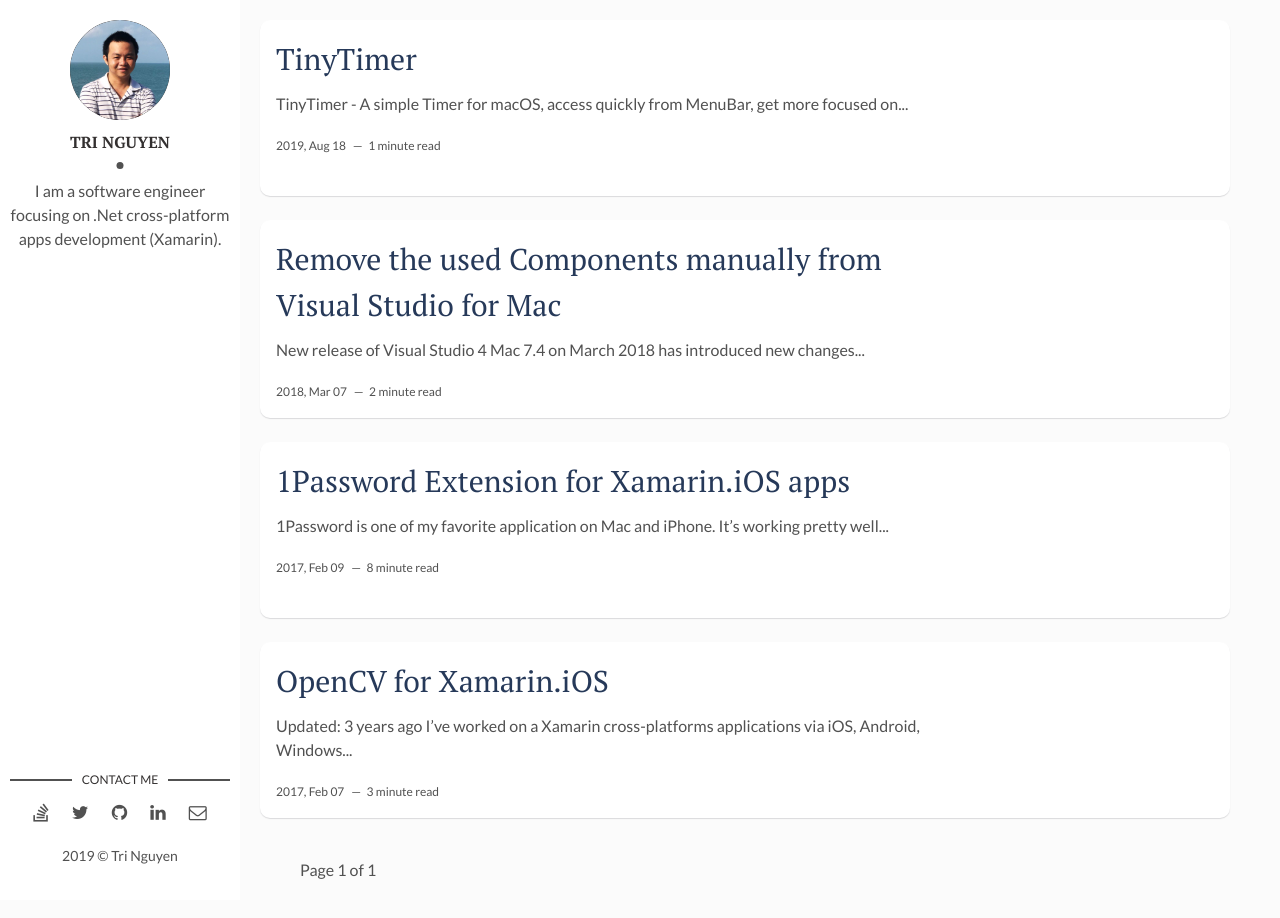
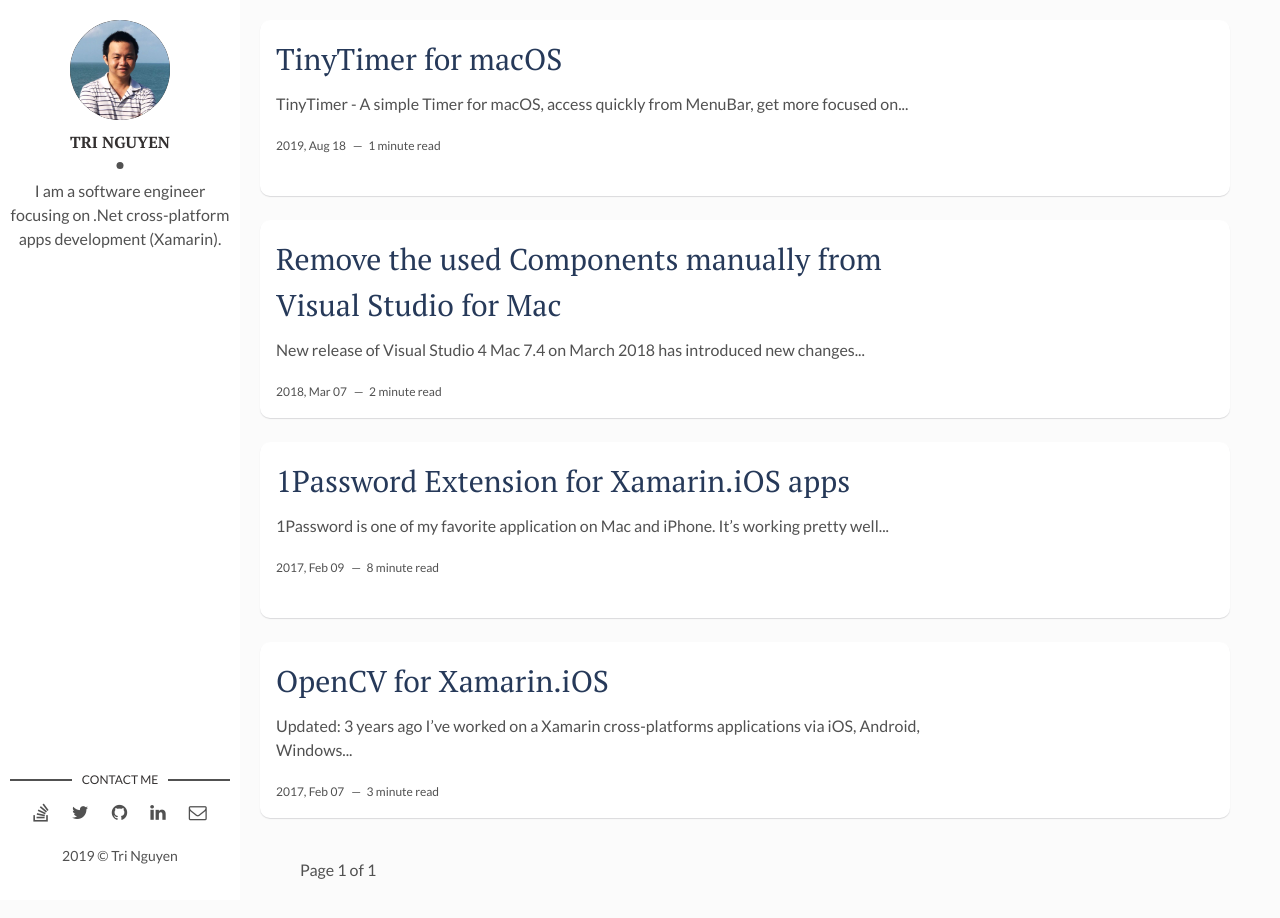
Before and after one commit to trinnguyen/trinnguyen.github.io, a Jekyll site: the page built from index.html, in a window 1280 px wide. Built offline with Jekyll 4.4.1, drawn with Linux system fonts in a browser that asks for light colours; the list of posts is cut into pages by our own code; comment, search, counter and statistics services are not loaded.

Commit message:
Update 2019-08-18-tinytimer.md

```diff
--- a/_posts/2019-08-18-tinytimer.md
+++ b/_posts/2019-08-18-tinytimer.md
@@ -1,15 +1,16 @@
 ---
 id: 88
-title: TinyTimer
+title: TinyTimer for macOS
 date: 2019-08-18T10:40:37+00:00
 author: trinnguyen
 layout: post
-permalink: /tinytimer
+permalink: /tinytimer/
 categories:
   - Xamarin
 tags:
   - xamarin.mac
   - macOS
+  - tinytimer
 ---
 
 TinyTimer - A simple Timer for macOS, access quickly from MenuBar, get more focused on the task
```
